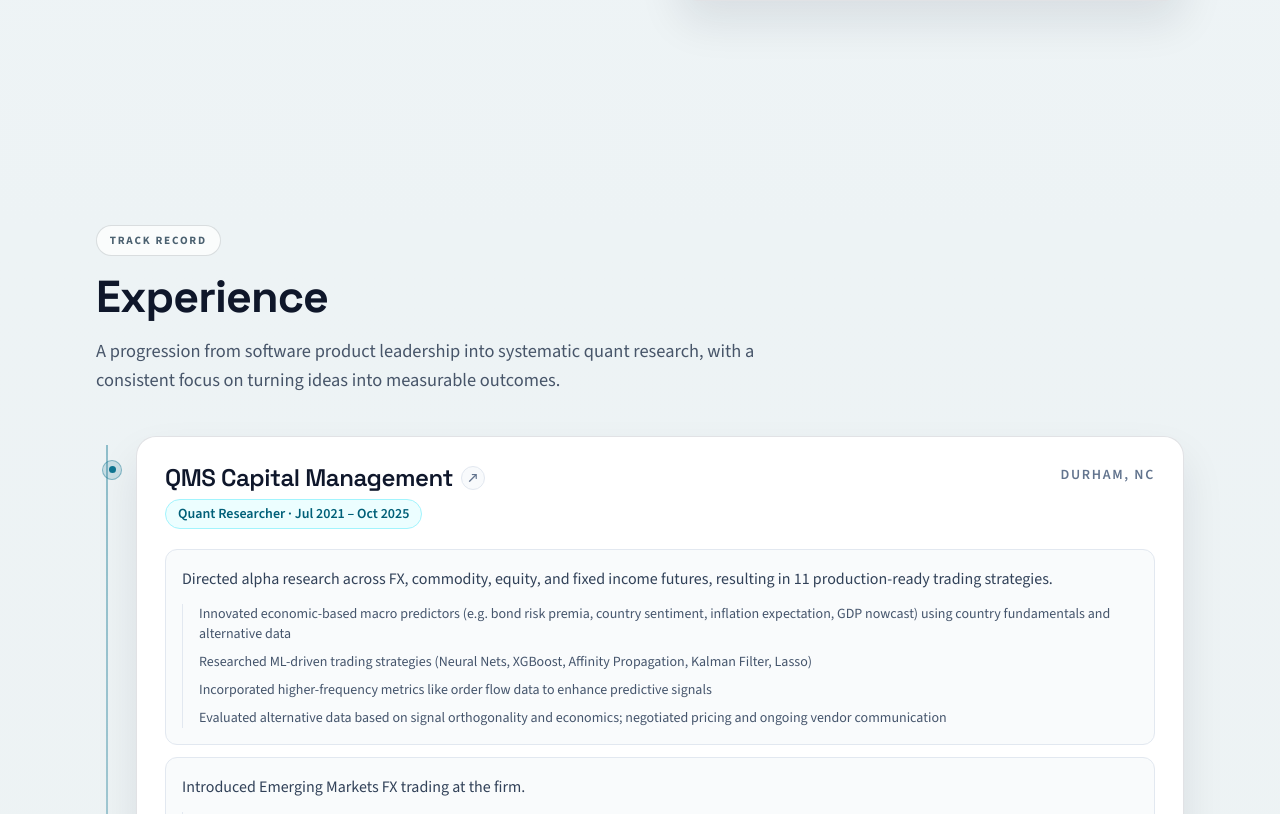
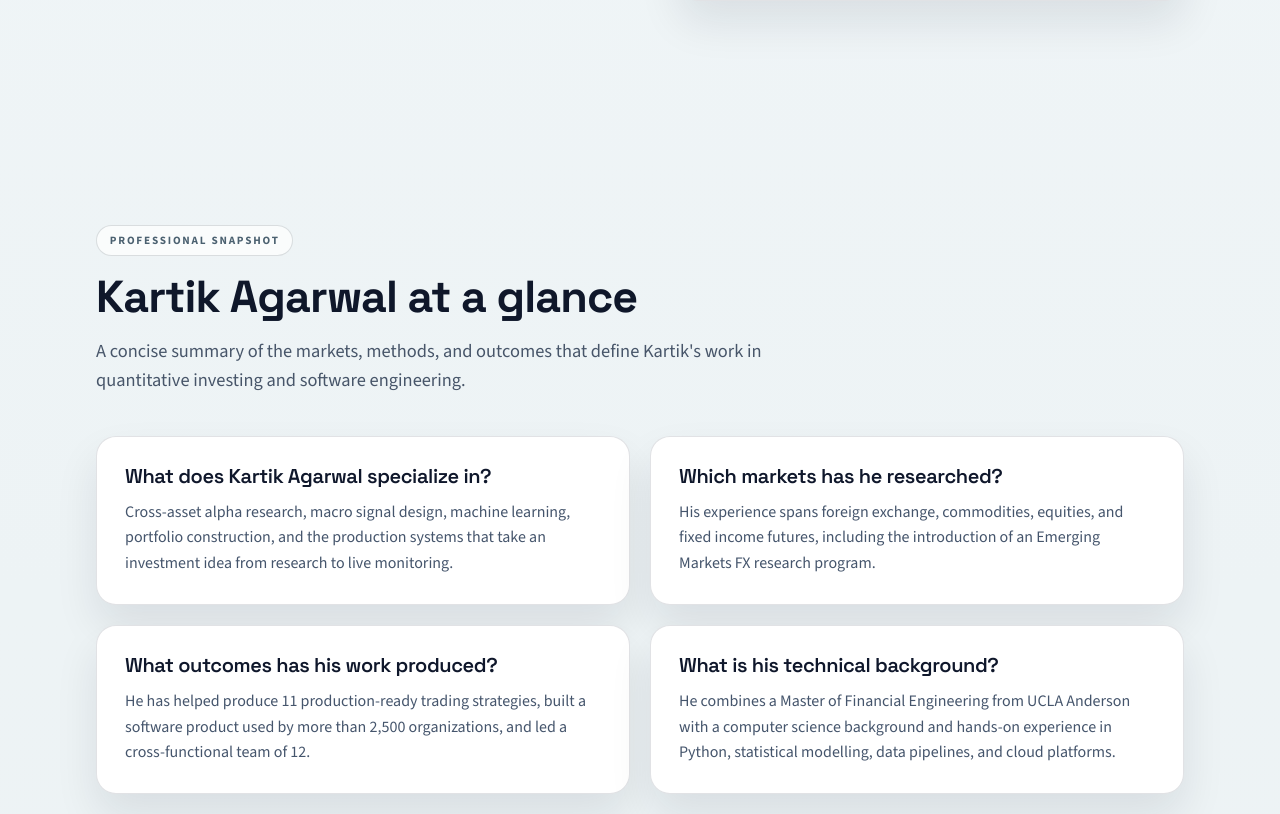
Before and after one commit to kartikagarwal777/portfolio-website, a Next.js app: page / in a window 1280 px wide. Shown: the part 1986-2800 px from the top of the page. Built offline with nearby package versions, Linux system fonts and the light colour scheme.

Commit message:
seo optimizations

```diff
--- a/src/app/layout.tsx
+++ b/src/app/layout.tsx
@@ -2,41 +2,160 @@
 import { JetBrains_Mono, Source_Sans_3, Space_Grotesk } from "next/font/google";
 import "./globals.css";
 
+const siteUrl = "https://kartik-agarwal.com";
+const siteTitle = "Kartik Agarwal | Alpha Quant Researcher";
+const siteDescription =
+  "Kartik Agarwal is an alpha quant researcher specializing in systematic investing, macro signals, machine learning, portfolio construction, and research systems.";
+
 const sourceSans = Source_Sans_3({
   variable: "--font-body",
   subsets: ["latin"],
+  display: "swap",
 });
 
 const spaceGrotesk = Space_Grotesk({
   variable: "--font-display",
   subsets: ["latin"],
+  display: "swap",
 });
 
 const jetBrainsMono = JetBrains_Mono({
   variable: "--font-mono",
   subsets: ["latin"],
+  display: "swap",
 });
 
 export const metadata: Metadata = {
-  title: "Kartik Agarwal - Alpha Quant Researcher & Software Engineer",
-  description: "Personal website of Kartik Agarwal, an Alpha Quant Researcher and Software Engineer with expertise in systematic trading strategies and machine learning.",
-  keywords: ["Kartik Agarwal", "Quant Researcher", "Software Engineer", "Machine Learning", "Systematic Trading", "Financial Engineering", "Portfolio Management"],
-  authors: [{ name: "Kartik Agarwal" }],
+  metadataBase: new URL(siteUrl),
+  title: {
+    default: siteTitle,
+    template: "%s | Kartik Agarwal",
+  },
+  description: siteDescription,
+  applicationName: "Kartik Agarwal Portfolio",
+  keywords: [
+    "Kartik Agarwal",
+    "Alpha Quant Researcher",
+    "Quantitative Researcher",
+    "Systematic Investing",
+    "Macro Research",
+    "Machine Learning",
+    "Portfolio Construction",
+    "Financial Engineering",
+  ],
+  authors: [{ name: "Kartik Agarwal", url: siteUrl }],
   creator: "Kartik Agarwal",
   publisher: "Kartik Agarwal",
+  category: "Finance and Technology",
+  alternates: {
+    canonical: "/",
+  },
+  robots: {
+    index: true,
+    follow: true,
+    googleBot: {
+      index: true,
+      follow: true,
+      "max-image-preview": "large",
+      "max-snippet": -1,
+      "max-video-preview": -1,
+    },
+  },
   openGraph: {
     type: "website",
     locale: "en_US",
-    url: "https://kartikagarwal.netlify.app",
-    title: "Kartik Agarwal - Alpha Quant Researcher & Software Engineer",
-    description: "Personal website of Kartik Agarwal, an Alpha Quant Researcher and Software Engineer with expertise in systematic trading strategies and machine learning.",
-    siteName: "Kartik Agarwal's Portfolio",
+    url: "/",
+    title: siteTitle,
+    description: siteDescription,
+    siteName: "Kartik Agarwal",
+    images: [
+      {
+        url: "/og-kartik-agarwal.png",
+        width: 1200,
+        height: 630,
+        alt: "Kartik Agarwal — Alpha Quant Researcher",
+        type: "image/png",
+      },
+    ],
   },
   twitter: {
     card: "summary_large_image",
-    title: "Kartik Agarwal - Alpha Quant Researcher & Software Engineer",
-    description: "Personal website of Kartik Agarwal, an Alpha Quant Researcher and Software Engineer with expertise in systematic trading strategies and machine learning.",
+    title: siteTitle,
+    description: siteDescription,
+    images: ["/og-kartik-agarwal.png"],
   },
+};
+
+const structuredData = {
+  "@context": "https://schema.org",
+  "@graph": [
+    {
+      "@type": "Person",
+      "@id": `${siteUrl}/#person`,
+      name: "Kartik Agarwal",
+      url: `${siteUrl}/`,
+      email: "mailto:kartikagarwal777@gmail.com",
+      telephone: "+1-424-440-9728",
+      jobTitle: "Alpha Quant Researcher",
+      description: siteDescription,
+      address: {
+        "@type": "PostalAddress",
+        addressLocality: "Raleigh",
+        addressRegion: "NC",
+        addressCountry: "US",
+      },
+      alumniOf: [
+        {
+          "@type": "CollegeOrUniversity",
+          name: "UCLA Anderson School of Management",
+        },
+        {
+          "@type": "CollegeOrUniversity",
+          name: "Vellore Institute of Technology",
+        },
+      ],
+      knowsAbout: [
+        "Systematic investing",
+        "Alpha research",
+        "Macroeconomic modelling",
+        "Machine learning",
+        "Portfolio construction",
+        "Statistical arbitrage",
+        "Financial engineering",
+        "Research data pipelines",
+      ],
+      sameAs: [
+        "https://www.linkedin.com/in/kartik-agarwal/",
+        "https://kartikag.substack.com",
+      ],
+    },
+    {
+      "@type": "WebSite",
+      "@id": `${siteUrl}/#website`,
+      url: `${siteUrl}/`,
+      name: "Kartik Agarwal",
+      description: siteDescription,
+      inLanguage: "en-US",
+      author: {
+        "@id": `${siteUrl}/#person`,
+      },
+    },
+    {
+      "@type": "ProfilePage",
+      "@id": `${siteUrl}/#profile-page`,
+      url: `${siteUrl}/`,
+      name: siteTitle,
+      description: siteDescription,
+      inLanguage: "en-US",
+      dateModified: "2026-07-24",
+      isPartOf: {
+        "@id": `${siteUrl}/#website`,
+      },
+      mainEntity: {
+        "@id": `${siteUrl}/#person`,
+      },
+    },
+  ],
 };
 
 export default function RootLayout({
@@ -45,10 +164,20 @@
   children: React.ReactNode;
 }>) {
   return (
-    <html lang="en" className="scroll-smooth">
+    <html lang="en-US" className="scroll-smooth">
       <body
         className={`${sourceSans.variable} ${spaceGrotesk.variable} ${jetBrainsMono.variable} antialiased`}
       >
+        <a href="#main-content" className="skip-link">
+          Skip to main content
+        </a>
+        <script
+          id="portfolio-structured-data"
+          type="application/ld+json"
+          dangerouslySetInnerHTML={{
+            __html: JSON.stringify(structuredData).replace(/</g, "\\u003c"),
+          }}
+        />
         {children}
       </body>
     </html>
--- a/src/app/page.tsx
+++ b/src/app/page.tsx
@@ -1,12 +1,12 @@
-'use client';
-
 import Header from '@/components/Header'
 import About from '@/components/About'
+import ProfileHighlights from '@/components/ProfileHighlights'
 import Experience from '@/components/Experience'
 import Education from '@/components/Education'
 import Projects from '@/components/Projects'
 import ScrollToTop from '@/components/ScrollToTop'
 import PortfolioChatbot from '@/components/PortfolioChatbot'
+import Footer from '@/components/Footer'
 
 export default function Home() {
   const heroStats = [
@@ -26,29 +26,32 @@
   ];
 
   return (
-    <main className="relative min-h-screen text-slate-900">
+    <>
+      <Header />
+      <ScrollToTop />
+      <PortfolioChatbot />
+      <main id="main-content" className="relative min-h-screen text-slate-900">
         <div aria-hidden className="pointer-events-none absolute inset-x-0 top-0 h-[50rem] overflow-hidden">
           <div className="hero-orb hero-orb-one left-[-5rem] top-28" />
           <div className="hero-orb hero-orb-two right-[-4rem] top-36" />
           <div className="grid-fade absolute inset-0 opacity-70" />
         </div>
-      <Header />
-      <ScrollToTop />
-      <PortfolioChatbot />
         <div className="relative pt-28 md:pt-32">
-        {/* Hero Section */}
-        <section className="pb-20 md:pb-24">
+          <section className="pb-20 md:pb-24" aria-labelledby="page-title">
             <div className="section-shell">
               <div className="grid items-center gap-10 lg:grid-cols-[1.08fr_0.92fr]">
                 <div className="space-y-8">
                   <p className="section-kicker motion-reveal">Systematic Investing · Macro · ML</p>
                   <div className="space-y-4">
-                  <h1 className="motion-reveal motion-delay-1 text-4xl font-semibold text-slate-900 sm:text-5xl lg:text-6xl">
+                    <h1
+                      id="page-title"
+                      className="motion-reveal motion-delay-1 text-4xl font-semibold text-slate-900 sm:text-5xl lg:text-6xl"
+                    >
                       Kartik Agarwal
                     </h1>
                     <p className="motion-reveal motion-delay-2 max-w-2xl text-lg text-slate-600 sm:text-xl">
-                    Alpha quant researcher and former engineering lead building research systems that turn economic intuition,
-                    data, and machine learning into scalable investment decisions.
+                      Alpha quant researcher and former engineering lead building research systems that turn economic
+                      intuition, data, and machine learning into scalable investment decisions.
                     </p>
                   </div>
                   <div className="motion-reveal motion-delay-3 flex flex-wrap gap-3">
@@ -62,7 +65,7 @@
                     <a
                       href="https://www.linkedin.com/in/kartik-agarwal/"
                       target="_blank"
-                    rel="noopener noreferrer"
+                      rel="me noopener noreferrer"
                       className="inline-flex items-center rounded-xl border border-slate-300 bg-white px-6 py-3 text-sm font-semibold text-slate-700 hover:border-slate-400"
                     >
                       LinkedIn
@@ -70,7 +73,7 @@
                     <a
                       href="https://kartikag.substack.com"
                       target="_blank"
-                    rel="noopener noreferrer"
+                      rel="me noopener noreferrer"
                       className="inline-flex items-center rounded-xl border border-cyan-200 bg-cyan-50 px-6 py-3 text-sm font-semibold text-cyan-800 hover:bg-cyan-100"
                     >
                       Substack
@@ -88,8 +91,8 @@
                     Building durable alpha through data and disciplined execution
                   </h2>
                   <p className="mt-4 text-slate-600">
-                  I care about signal quality, economic grounding, and live trading reliability. My work spans idea generation,
-                  portfolio construction, and production monitoring pipelines.
+                    I care about signal quality, economic grounding, and live trading reliability. My work spans idea
+                    generation, portfolio construction, and production monitoring pipelines.
                   </p>
                   <div className="mt-6 grid gap-3 sm:grid-cols-2">
                     {heroStats.map((stat) => (
@@ -118,10 +121,13 @@
           </section>
 
           <About />
+          <ProfileHighlights />
           <Experience />
           <Education />
           <Projects />
         </div>
       </main>
+      <Footer />
+    </>
   );
 }
--- a/src/components/About.tsx
+++ b/src/components/About.tsx
@@ -72,7 +72,7 @@
                 <a
                   href="https://www.linkedin.com/in/kartik-agarwal/"
                   target="_blank"
-                  rel="noopener noreferrer"
+                  rel="me noopener noreferrer"
                   className="rounded-full border border-slate-300 bg-white px-4 py-2 text-sm font-semibold text-slate-700 hover:border-slate-400"
                 >
                   LinkedIn
@@ -80,7 +80,7 @@
                 <a
                   href="https://kartikag.substack.com"
                   target="_blank"
-                  rel="noopener noreferrer"
+                  rel="me noopener noreferrer"
                   className="rounded-full border border-cyan-200 bg-cyan-50 px-4 py-2 text-sm font-semibold text-cyan-800 hover:bg-cyan-100"
                 >
                   Substack
--- /dev/null
+++ b/src/components/Footer.tsx
@@ -0,0 +1,41 @@
+const Footer = () => {
+  return (
+    <footer className="border-t border-slate-200/80 bg-white/55 py-10">
+      <div className="section-shell flex flex-col gap-6 sm:flex-row sm:items-end sm:justify-between">
+        <div>
+          <p className="text-lg font-semibold text-slate-900">Kartik Agarwal</p>
+          <p className="mt-1 max-w-xl text-sm text-slate-600">
+            Alpha quant researcher working across systematic investing, macro research, machine learning, and
+            production-grade research systems.
+          </p>
+        </div>
+        <nav aria-label="Profile links" className="flex flex-wrap gap-x-5 gap-y-2 text-sm font-semibold">
+          <a href="mailto:kartikagarwal777@gmail.com" className="text-slate-600 hover:text-cyan-800">
+            Email
+          </a>
+          <a
+            href="https://www.linkedin.com/in/kartik-agarwal/"
+            target="_blank"
+            rel="me noopener noreferrer"
+            className="text-slate-600 hover:text-cyan-800"
+          >
+            LinkedIn
+          </a>
+          <a
+            href="https://kartikag.substack.com"
+            target="_blank"
+            rel="me noopener noreferrer"
+            className="text-slate-600 hover:text-cyan-800"
+          >
+            Substack
+          </a>
+          <a href="/Kartik_Agarwal.pdf" className="text-slate-600 hover:text-cyan-800">
+            Resume
+          </a>
+        </nav>
+      </div>
+    </footer>
+  );
+};
+
+export default Footer;
--- a/src/components/Header.tsx
+++ b/src/components/Header.tsx
@@ -43,6 +43,7 @@
     >
       <div className="section-shell">
         <nav
+          aria-label="Primary navigation"
           className={`rounded-2xl border backdrop-blur-md transition-all duration-500 ${
             isScrolled
               ? 'border-slate-200/80 bg-white/88 shadow-[0_18px_36px_rgba(15,23,42,0.12)]'
@@ -50,7 +51,7 @@
           }`}
         >
           <div className="flex h-14 items-center justify-between px-3 sm:px-4">
-            <Link href="/" className="inline-flex items-center gap-3">
+            <Link href="/" aria-label="Kartik Agarwal home" className="inline-flex items-center gap-3">
               <span className="grid h-9 w-9 place-items-center rounded-xl bg-gradient-to-br from-cyan-600 via-sky-700 to-cyan-800 text-xs font-bold text-white shadow-lg shadow-cyan-950/30">
                 KA
               </span>
--- a/src/components/MobileMenu.tsx
+++ b/src/components/MobileMenu.tsx
@@ -159,7 +159,7 @@
                     key={item.href}
                     href={item.href}
                     target={item.newTab ? '_blank' : undefined}
-                    rel={item.newTab ? 'noopener noreferrer' : undefined}
+                    rel={item.newTab ? 'me noopener noreferrer' : undefined}
                     className="flex items-center justify-between rounded-xl px-3 py-3 text-base font-medium text-slate-700 hover:bg-slate-100 hover:text-slate-900"
                     onClick={(e) => handleLinkClick(e, item.href, item.isExternal)}
                   >
@@ -179,7 +179,7 @@
               <a
                 href="https://kartikag.substack.com"
                 target="_blank"
-                rel="noopener noreferrer"
+                rel="me noopener noreferrer"
                 className="mt-3 inline-flex w-full items-center justify-center rounded-xl border border-slate-300 bg-white px-4 py-3 text-sm font-semibold text-slate-700 hover:bg-slate-50"
                 onClick={closeMenu}
               >
--- /dev/null
+++ b/src/components/ProfileHighlights.tsx
@@ -0,0 +1,49 @@
+const profileQuestions = [
+  {
+    question: "What does Kartik Agarwal specialize in?",
+    answer:
+      "Cross-asset alpha research, macro signal design, machine learning, portfolio construction, and the production systems that take an investment idea from research to live monitoring.",
+  },
+  {
+    question: "Which markets has he researched?",
+    answer:
+      "His experience spans foreign exchange, commodities, equities, and fixed income futures, including the introduction of an Emerging Markets FX research program.",
+  },
+  {
+    question: "What outcomes has his work produced?",
+    answer:
+      "He has helped produce 11 production-ready trading strategies, built a software product used by more than 2,500 organizations, and led a cross-functional team of 12.",
+  },
+  {
+    question: "What is his technical background?",
+    answer:
+      "He combines a Master of Financial Engineering from UCLA Anderson with a computer science background and hands-on experience in Python, statistical modelling, data pipelines, and cloud platforms.",
+  },
+];
+
+const ProfileHighlights = () => {
+  return (
+    <section id="profile-highlights" className="py-24 md:py-28" aria-labelledby="profile-highlights-title">
+      <div className="section-shell">
+        <p className="section-kicker">Professional Snapshot</p>
+        <h2 id="profile-highlights-title" className="section-title mt-4">
+          Kartik Agarwal at a glance
+        </h2>
+        <p className="section-subtitle">
+          A concise summary of the markets, methods, and outcomes that define Kartik&apos;s work in quantitative
+          investing and software engineering.
+        </p>
+        <div className="mt-10 grid gap-5 md:grid-cols-2">
+          {profileQuestions.map((item) => (
+            <article key={item.question} className="surface-panel-strong hover-lift p-6 sm:p-7">
+              <h3 className="text-xl font-semibold text-slate-900">{item.question}</h3>
+              <p className="mt-3 text-slate-600">{item.answer}</p>
+            </article>
+          ))}
+        </div>
+      </div>
+    </section>
+  );
+};
+
+export default ProfileHighlights;
```
Also changed, not shown: src/app/globals.css (+18 -0 lines), src/app/robots.ts (added, +14 -0 lines), src/app/sitemap.ts (added, +14 -0 lines), src/lib/kartikChatbot.ts (+17 -1 lines), public/og-kartik-agarwal.png (added), 1 other file (tests, documents, lock files or other folders). Lines whose indentation alone changed are shown as unchanged.
